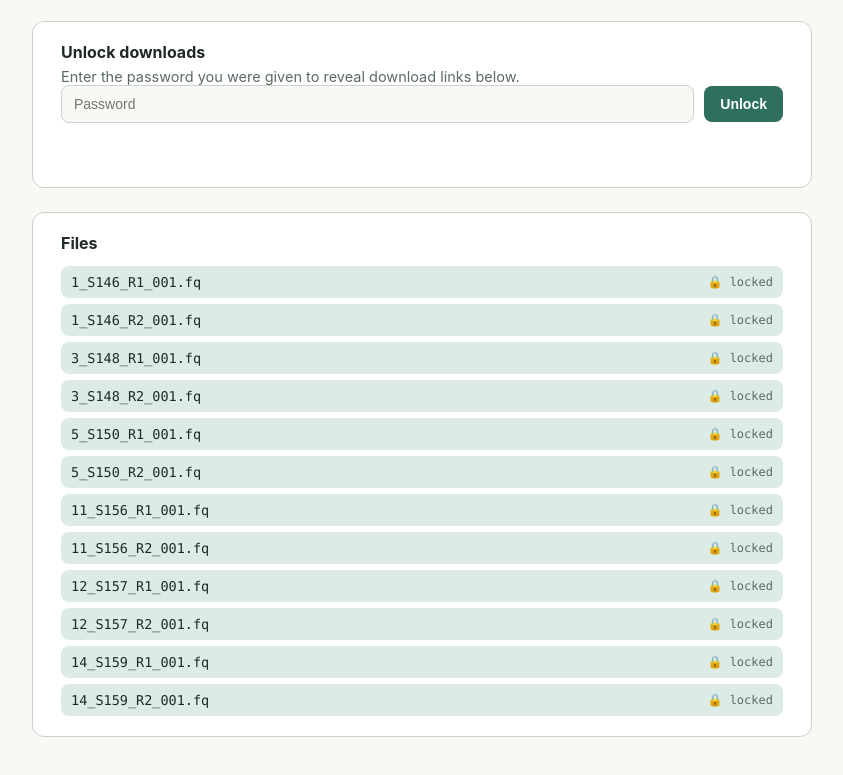
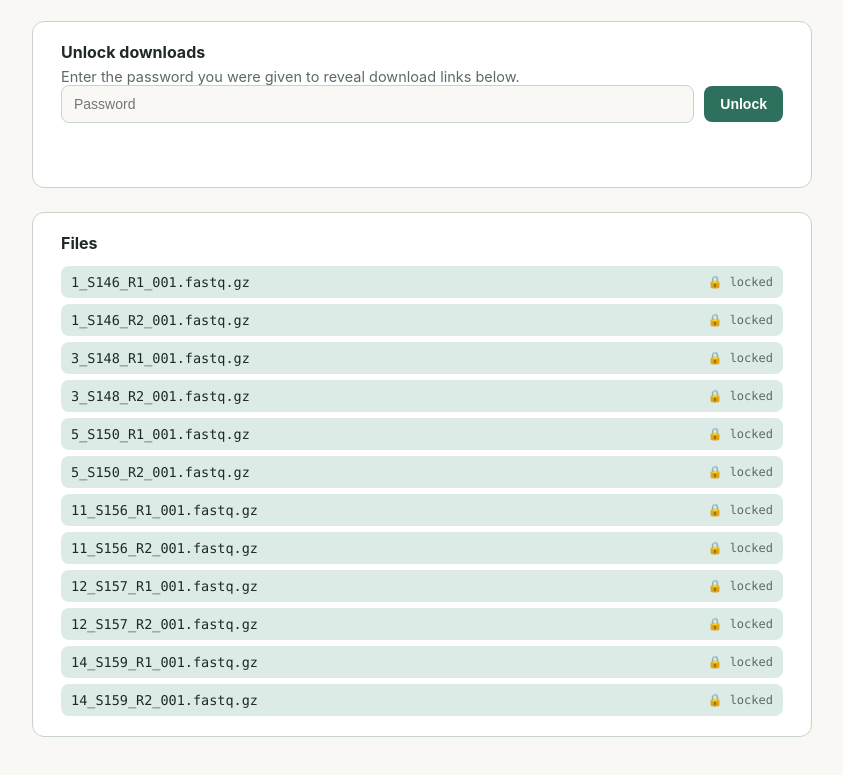
Before and after one commit to setubazie/microbiome-training, a plain HTML site: page index.html in a window 1280 px wide. Shown: the part 455-1230 px from the top of the page, without its empty margins (218-1061 px from the left). Drawn offline with Linux system fonts and the light colour scheme.

Commit message:
Change file extensions from .fq to .fastq.gz
Updated file names in the array to use .fastq.gz extension.

```diff
--- a/index.html
+++ b/index.html
@@ -76,12 +76,12 @@
 const PASSWORD_HASH = "f39dc5939cbaf61be63258fb86273afa30273d4e2297f6bac3d55a62a6057f55";
 
 const files = [
-  "1_S146_R1_001.fq","1_S146_R2_001.fq",
-  "3_S148_R1_001.fq","3_S148_R2_001.fq",
-  "5_S150_R1_001.fq","5_S150_R2_001.fq",
-  "11_S156_R1_001.fq","11_S156_R2_001.fq",
-  "12_S157_R1_001.fq","12_S157_R2_001.fq",
-  "14_S159_R1_001.fq","14_S159_R2_001.fq"
+  "1_S146_R1_001.fastq.gz","1_S146_R2_001.fastq.gz",
+  "3_S148_R1_001.fastq.gz","3_S148_R2_001.fastq.gz",
+  "5_S150_R1_001.fastq.gz","5_S150_R2_001.fastq.gz",
+  "11_S156_R1_001.fastq.gz","11_S156_R2_001.fastq.gz",
+  "12_S157_R1_001.fastq.gz","12_S157_R2_001.fastq.gz",
+  "14_S159_R1_001.fastq.gz","14_S159_R2_001.fastq.gz"
 ];
 
 let unlocked = false;
```
